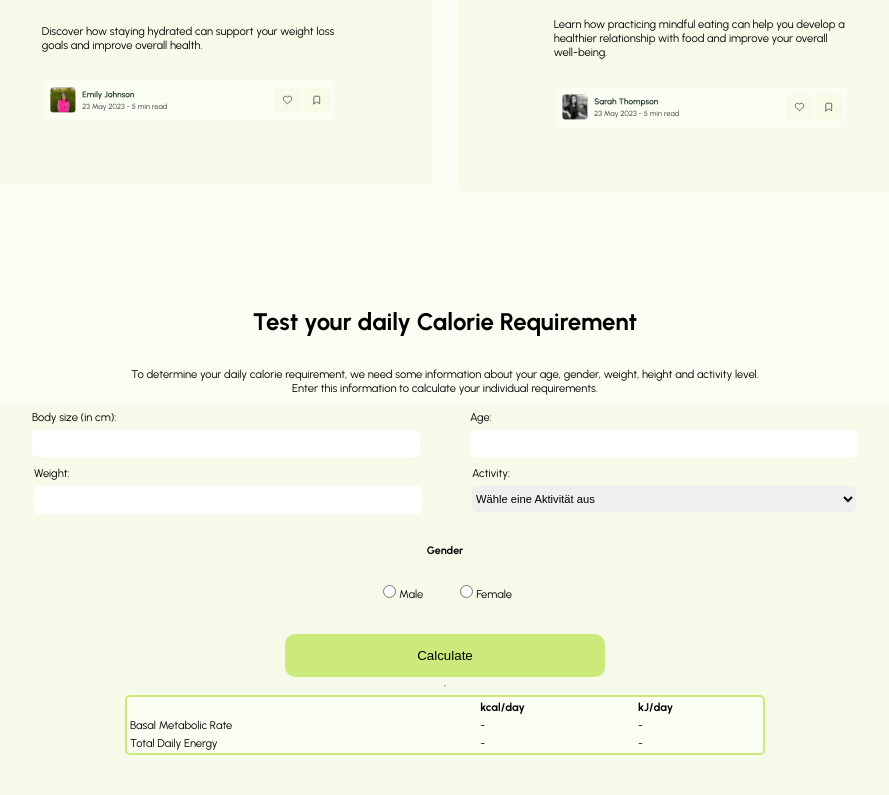
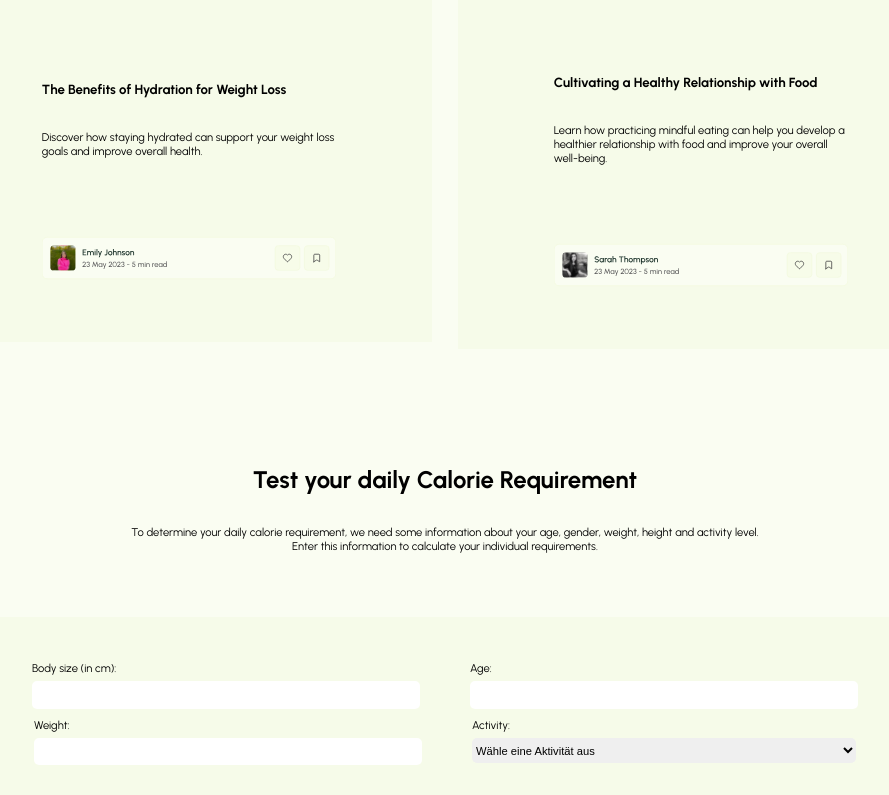
Before and after one commit to ChristianScholtysik/Health_App, a React (Vite) app: page / in a window 1280 px wide. Shown: the part 1520-2315 px from the top of the page, without its empty margins (195-1084 px from the left). Built offline with nearby package versions, Linux system fonts and the light colour scheme.

Commit message:
margin fixed

```diff
--- a/src/components/CalorieCalculator/CalorieCalculcator.css
+++ b/src/components/CalorieCalculator/CalorieCalculcator.css
@@ -19,9 +19,11 @@ p {
   font-size: 0.7rem;
   width: 50vw;
   text-align: center;
+  margin-bottom: 8vh;
 }
 
 .calculator-wrapper {
+  padding-top: 5vh;
   background-color: #f6fbe9;
   display: flex;
   flex-direction: column;
```
